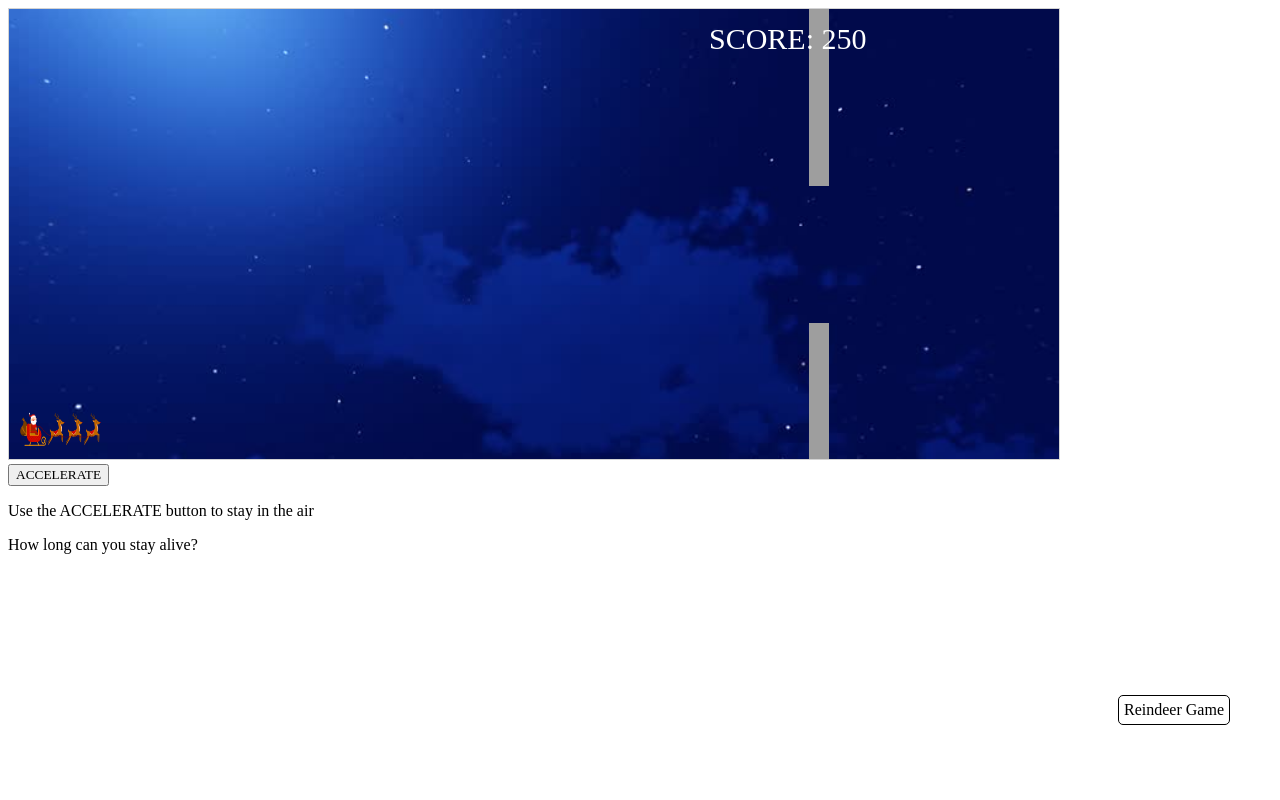
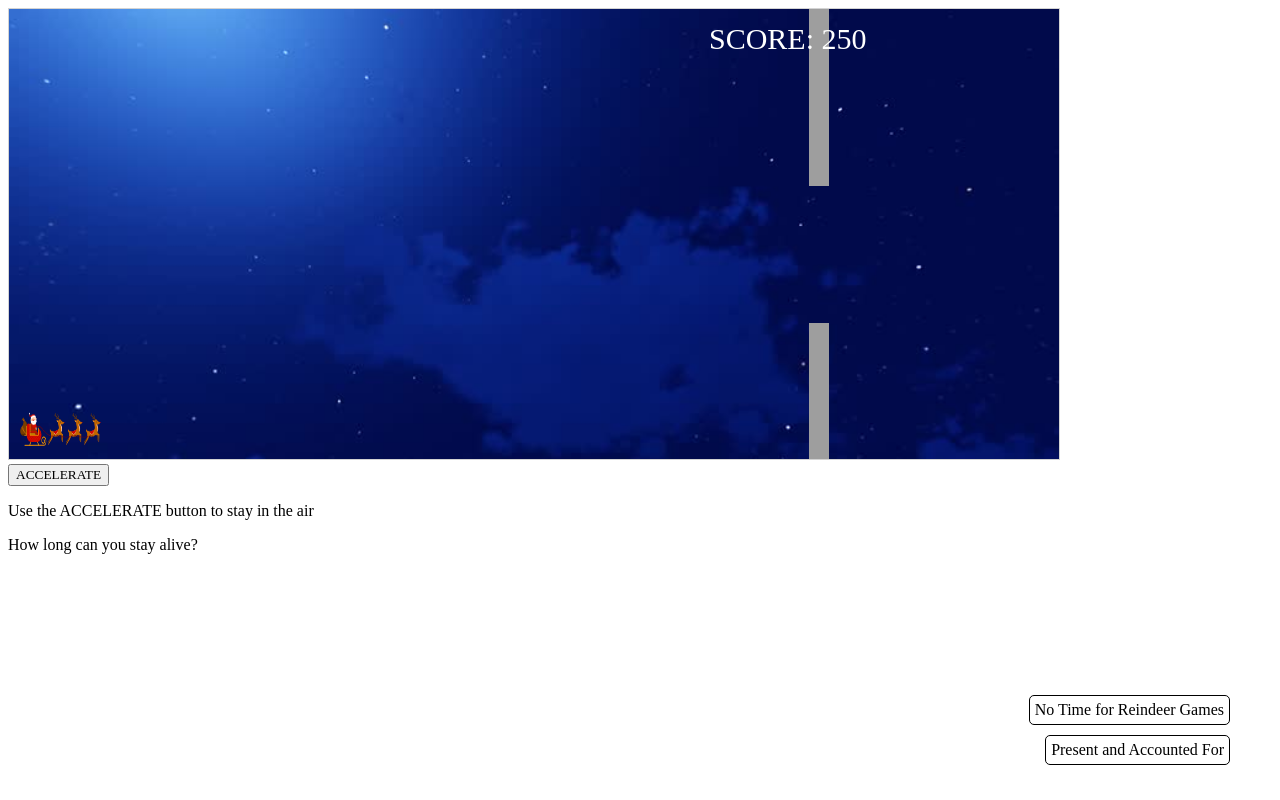
Before and after one commit to clarkmahaffey/HolidayHomies, a plain HTML site: page santa.html in a window 1280 px wide. Drawn offline with Linux system fonts and the light colour scheme.

Commit message:
name change

```diff
--- a/index.html
+++ b/santa.html
@@ -16,7 +16,7 @@ p {
 button {
     font-family: "Avenir";
 }
-#link {
+#link1 {
     font-family: "Avenir";
     border-style: solid;
     border-width: 0.5px;
@@ -26,6 +26,19 @@ button {
     position: absolute;
     right: 50px;
     bottom: 75px;
+    text-decoration: none;
+    color: black;
+}
+#link2 {
+    font-family: "Avenir";
+    border-style: solid;
+    border-width: 0.5px;
+    border-radius: 5px;
+    border-color: black;
+    padding: 5px;
+    position: absolute;
+    right: 50px;
+    bottom: 35px;
     text-decoration: none;
     color: black;
 }
@@ -196,7 +209,8 @@ function santaDown() {
 <button onmousedown="accelerate(-0.2)" onmouseup="accelerate(0.05)">ACCELERATE</button>
 <p>Use the ACCELERATE button to stay in the air</p>
 <p>How long can you stay alive?</p>
-<a id="link" href="reindeerHTML.html">Reindeer Game</a>
+<a id="link1" href="reindeerHTML.html">No Time for Reindeer Games</a>
+<a id="link2" href="index.html">Present and Accounted For</a>
 </body>
 </html>
 
```
